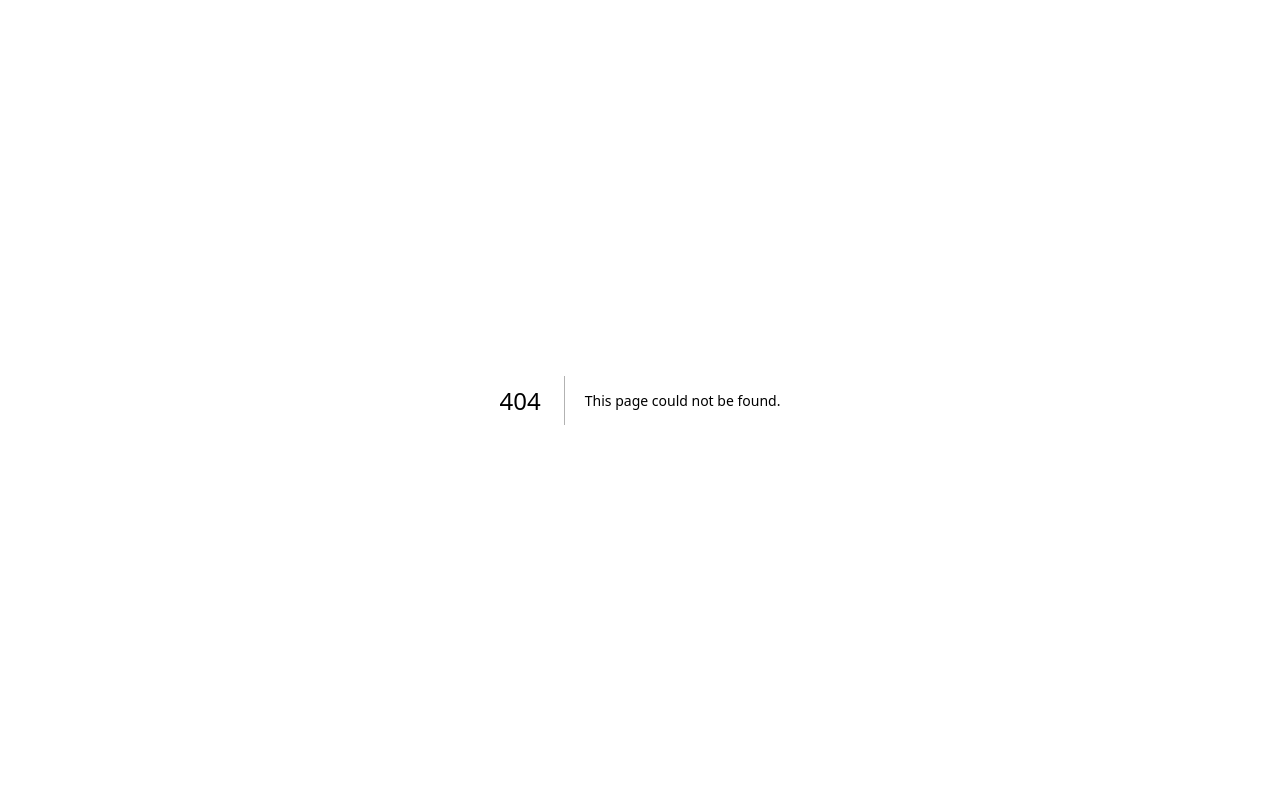
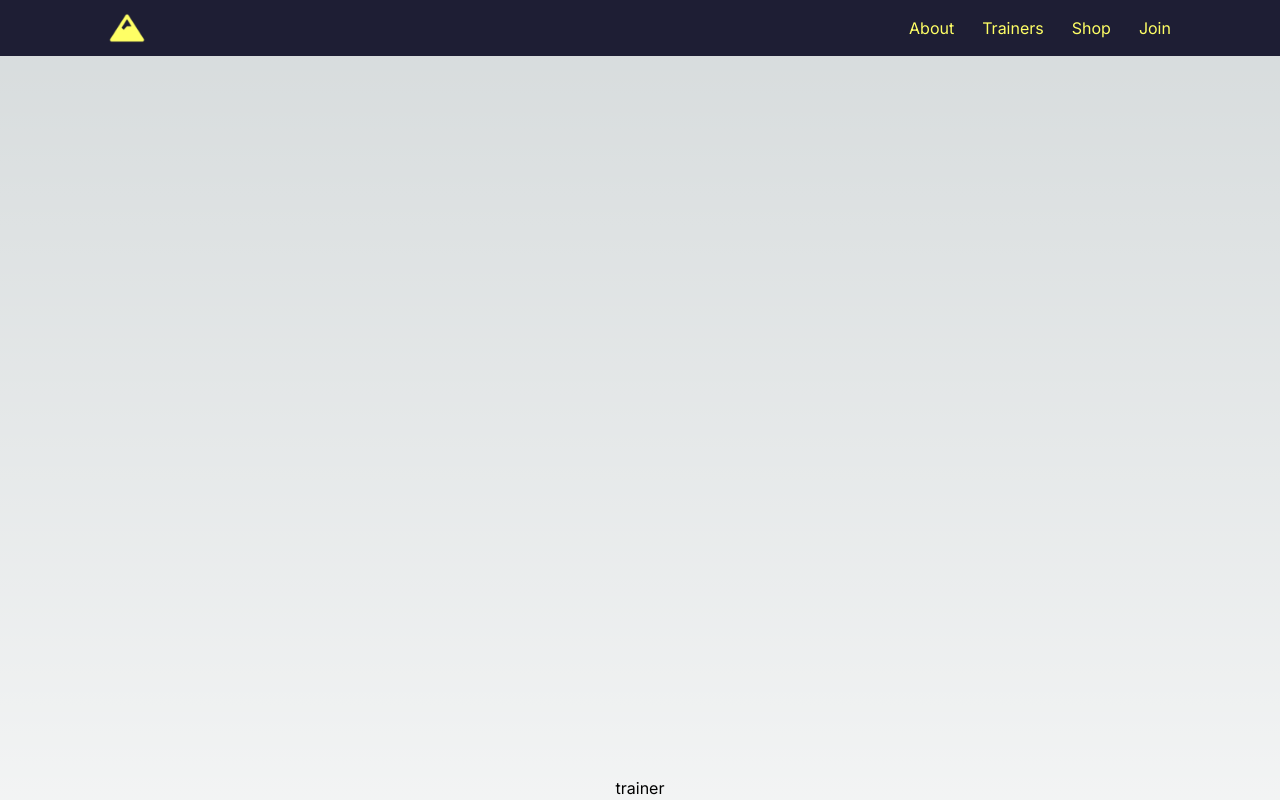
Before and after one commit to JoseJ55/fitness-website, a Next.js app: page /trainers in a window 1280 px wide. Before the commit this address had no page. Shown: the top 800 px of the page. Built offline with nearby package versions, Linux system fonts and the light colour scheme.

Commit message:
added basic pages to other page

```diff
--- /dev/null
+++ b/app/membership/page.tsx
@@ -0,0 +1,10 @@
+import HomeNavbar from "@/components/HomeNavbar";
+
+export default function Home() {
+    return (
+      <main className="flex min-h-screen flex-col items-center justify-between">
+        <HomeNavbar />
+        membership
+      </main>
+    );
+  }
--- /dev/null
+++ b/app/shop/page.tsx
@@ -0,0 +1,10 @@
+import HomeNavbar from "@/components/HomeNavbar";
+
+export default function Home() {
+    return (
+      <main className="flex min-h-screen flex-col items-center justify-between">
+        <HomeNavbar />
+        shop
+      </main>
+    );
+  }
--- /dev/null
+++ b/app/trainers/page.tsx
@@ -0,0 +1,10 @@
+import HomeNavbar from "@/components/HomeNavbar";
+
+export default function Home() {
+    return (
+      <main className="flex min-h-screen flex-col items-center justify-between">
+        <HomeNavbar />
+        trainer
+      </main>
+    );
+  }
--- a/components/HomeNavbar.tsx
+++ b/components/HomeNavbar.tsx
@@ -11,7 +11,7 @@ function HomeNavbar() {
 
   const navbarRef = useRef<HTMLInputElement>(null);
 
-  const [isStuck, setIsStuck] = useState(false);
+  const [isStuck, setIsStuck] = useState(pathname !== '/' || false);
 
   const handleLogoClick = () => {
     if (pathname === '/') {
@@ -36,9 +36,13 @@ function HomeNavbar() {
     }
   };
 
+  const handleNav = (location: string) => {
+    router.push(`/${location}`);
+  };
+
   useEffect(() => {
     const checkSticky = () => {
-      if (navbarRef.current) {
+      if (navbarRef.current && pathname === '/') {
         const rect = navbarRef.current.getBoundingClientRect();
         setIsStuck(rect.top <= 0);
       }
@@ -119,24 +123,33 @@ function HomeNavbar() {
               hover:cursor-pointer
             `}
           >About</a>
-          <a className='
+          <a
+            onClick={() => handleNav('trainers')}
+            className='
               text-custom-main
               p-1
               hover:text-custom-second
               hover:cursor-pointer
-          '>Trainers</a>
-          <a className='
+            '
+          >Trainers</a>
+          <a
+            onClick={() => handleNav('shop')}
+            className='
               text-custom-main
               p-1
               hover:text-custom-second
               hover:cursor-pointer
-          '>Shop</a>
-          <a className='
+            '
+          >Shop</a>
+          <a
+            onClick={() => handleNav('membership')}
+            className='
               text-custom-main
               p-1
               hover:text-custom-second
               hover:cursor-pointer
-          '>Join</a>
+            '
+          >Join</a>
         </div>
       </div>
     </div>
```
Lines whose indentation alone changed are shown as unchanged.
